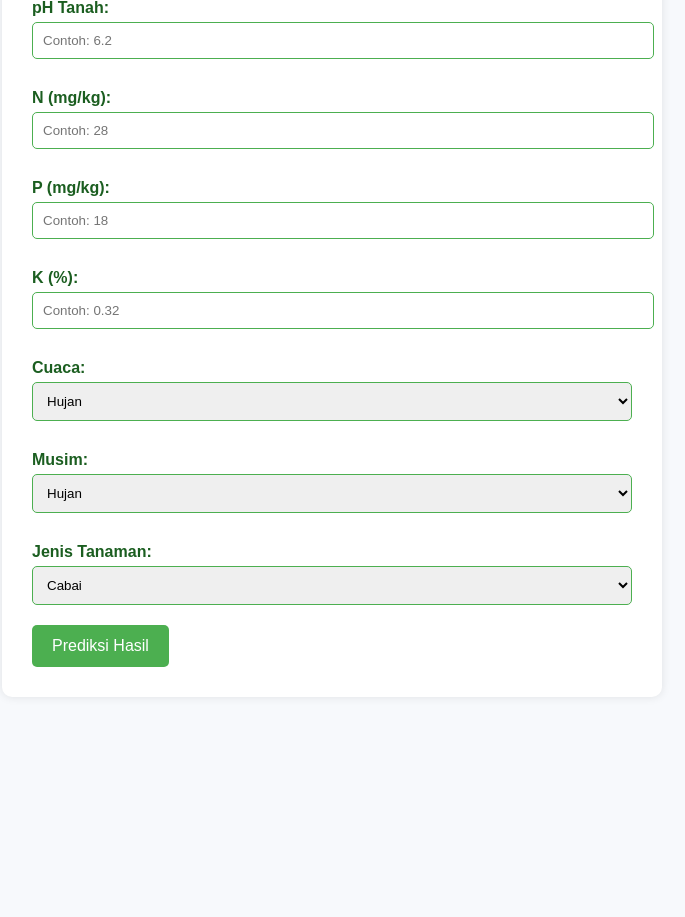
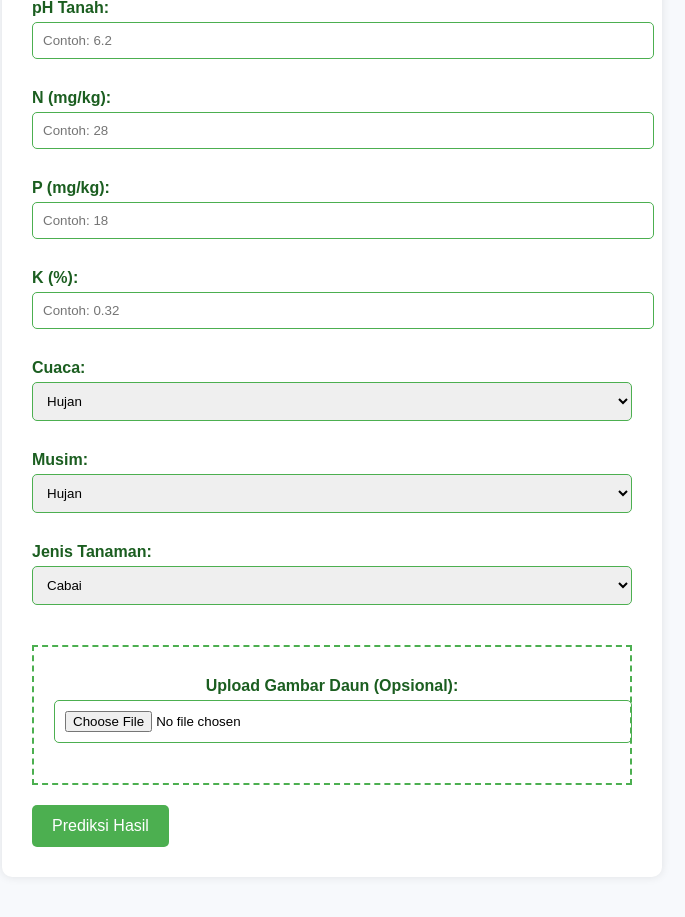
Before and after one commit to yandri918/agriisensa, a Flask app: page / in a window 1280 px wide. Shown: the part 186-1103 px from the top of the page, without its empty margins (308-993 px from the left). Before the commit the page ends 853 px from the top, so only its background shows below. Run offline with Flask 3, Linux system fonts and the light colour scheme.

Commit message:
Update index.html

```diff
--- a/templates/index.html
+++ b/templates/index.html
@@ -10,7 +10,9 @@
         input, select { width: 100%; padding: 10px; margin-bottom: 20px; border: 1px solid #4caf50; border-radius: 5px; }
         button { background: #4caf50; color: white; padding: 12px 20px; border: none; border-radius: 5px; cursor: pointer; font-size: 16px; }
         button:hover { background: #388e3c; }
-        .result { background: #e8f5e9; padding: 15px; border-left: 5px solid #4caf50; margin: 20px 0; }
+        .upload-area { border: 2px dashed #4caf50; padding: 20px; text-align: center; margin: 20px 0; }
+        .upload-area:hover { background: #e8f5e9; }
+        .result { background: #e8f5e9; padding: 15px; border-left: 5px solid #689f38; margin: 20px 0; }
         .rekomendasi { background: #fff3e0; padding: 15px; border-left: 5px solid #ef6c00; }
     </style>
 </head>
@@ -19,7 +21,7 @@
         <h1>🌱 AgriSensa</h1>
         <p><strong>Prediksi Hasil Panen & Analisis Tanah</strong></p>
 
-        <form action="/predict" method="post">
+        <form action="/predict" method="post" enctype="multipart/form-data">
             <label>pH Tanah:</label>
             <input type="number" step="0.1" name="ph" required placeholder="Contoh: 6.2">
 
@@ -51,6 +53,11 @@
                 <option value="padi">Padi</option>
             </select>
 
+            <div class="upload-area">
+                <label for="leaf_image">Upload Gambar Daun (Opsional):</label>
+                <input type="file" name="leaf_image" id="leaf_image" accept="image/*">
+            </div>
+
             <button type="submit">Prediksi Hasil</button>
         </form>
     </div>
```
